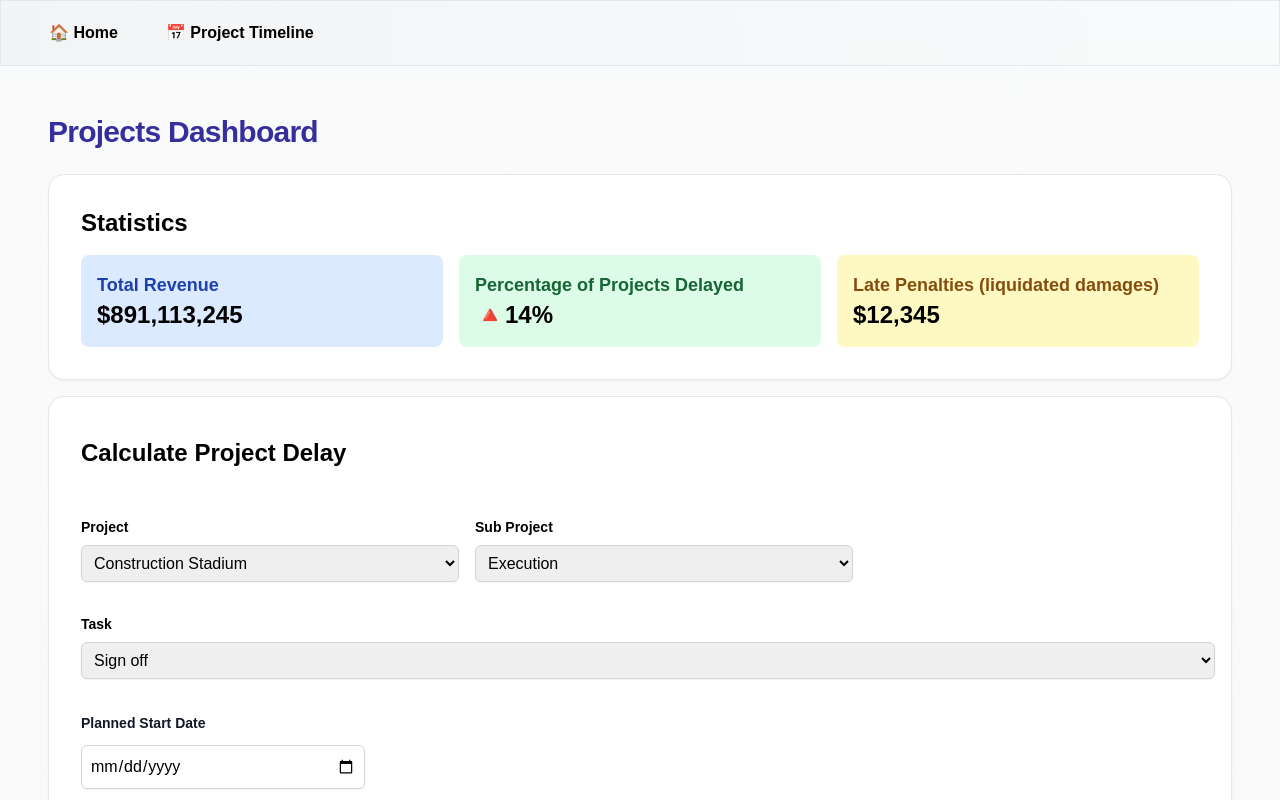
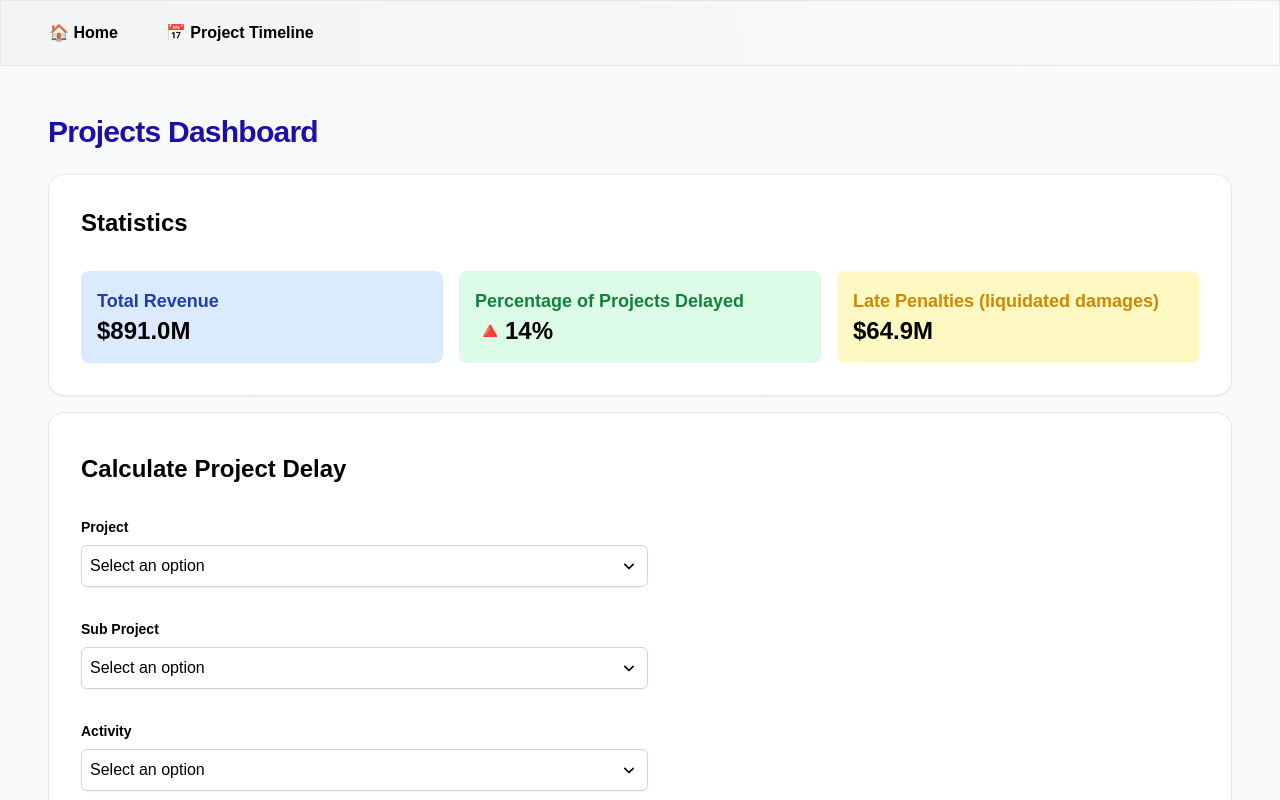
Before and after one commit to oshadhi-vanodhya/project-calculator, a Next.js app: page / in a window 1280 px wide. Shown: the top 800 px of the page. Built offline with nearby package versions, Linux system fonts and the light colour scheme.

Commit message:
added accessibility and fixed the clear button

```diff
--- /dev/null
+++ b/app/components/Customdropdown.tsx
@@ -0,0 +1,164 @@
+import { useState, useRef, useEffect } from 'react'; // Importing React hooks for managing state and effects
+
+// Defining the properties that the CustomDropdown component will accept
+interface CustomDropdownProps {
+  label: string;
+  options: string[];
+  onChange: (value: string) => void;
+  value: string;
+  required?: boolean;
+  placeholder?: string;
+}
+
+// Defining the CustomDropdown component using TypeScript
+const CustomDropdown: React.FC<CustomDropdownProps> = ({
+  label,
+  options,
+  onChange, // Function to call when an option is selected
+  value, // The currently selected value
+  required = true,
+}) => {
+  const [selected, setSelected] = useState<string | null>(value);
+  const [isOpen, setIsOpen] = useState(false);
+  const [focusedIndex, setFocusedIndex] = useState(0);
+  const dropdownRef = useRef<HTMLDivElement>(null);
+
+  // Function to toggle the dropdown open/close
+  const toggleDropdown = () => setIsOpen(!isOpen);
+
+  // Function to handle when an option is clicked
+  const handleOptionClick = (option: string) => {
+    setSelected(option); // Set the selected option
+    setIsOpen(false); // Close the dropdown
+    onChange(option); // Call the onChange function with the selected option
+  };
+
+  // Handling keyboard events for accessibility
+  const handleKeyDown = (event: React.KeyboardEvent) => {
+    if (event.key === 'Enter' || event.key === ' ') {
+      // Enter or space key toggles the dropdown
+      if (isOpen) {
+        const selectedOption = options[focusedIndex]; // Get the currently focused option
+        handleOptionClick(selectedOption); // Select it
+      } else {
+        toggleDropdown(); // Open the dropdown
+      }
+      event.preventDefault(); // Prevent default action
+    }
+
+    // If the dropdown is open, allow navigation with arrow keys
+    if (isOpen) {
+      const optionsCount = options.length; // Get the number of options
+
+      if (event.key === 'ArrowDown') {
+        event.preventDefault();
+        setFocusedIndex((prevIndex) => (prevIndex + 1) % optionsCount); // Move focus down
+      } else if (event.key === 'ArrowUp') {
+        event.preventDefault();
+        setFocusedIndex(
+          (prevIndex) => (prevIndex - 1 + optionsCount) % optionsCount
+        ); // Move focus up
+      } else if (event.key === 'Escape') {
+        setIsOpen(false); // Close the dropdown
+      }
+    }
+  };
+
+  // Effect to close the dropdown when clicking outside of it
+  useEffect(() => {
+    const handleClickOutside = (event: MouseEvent) => {
+      if (
+        dropdownRef.current &&
+        !dropdownRef.current.contains(event.target as Node)
+      ) {
+        setIsOpen(false); // Close dropdown if click is outside
+      }
+    };
+
+    document.addEventListener('mousedown', handleClickOutside);
+    return () => {
+      document.removeEventListener('mousedown', handleClickOutside);
+    };
+  }, [dropdownRef]);
+
+  useEffect(() => {
+    setSelected(value);
+  }, [value]);
+
+  // Render the dropdown component
+  return (
+    <div className="relative mb-4 pb-4">
+      {' '}
+      {/* Container for the dropdown */}
+      <label
+        className={`block mb-2 text-sm font-semibold ${required ? '' : ''}`}
+      >
+        {label} {/* Display the label */}
+        {required && ' '}
+      </label>
+      <div>
+        <div
+          className="flex justify-between w-full items-center p-2 border border-gray-300 rounded-md shadow-sm cursor-pointer"
+          onClick={toggleDropdown}
+          onKeyDown={handleKeyDown}
+          tabIndex={0}
+          aria-haspopup="listbox"
+          aria-expanded={isOpen}
+          required={required}
+          aria-required={required}
+          role="button"
+          aria-label={`Select ${label}`}
+        >
+          <span>{selected || 'Select an option'}</span>{' '}
+          {/* Show selected option or placeholder */}
+          {/* Dropdown icon */}
+          <svg
+            className={`w-5 h-5 transform transition-transform ${
+              isOpen ? 'rotate-180' : ''
+            }`}
+            fill="none"
+            viewBox="0 0 24 24"
+            stroke="currentColor"
+            aria-hidden="true"
+          >
+            <path
+              strokeLinecap="round"
+              strokeLinejoin="round"
+              strokeWidth={2}
+              d="M7 10l5 5 5-5"
+            />
+          </svg>
+        </div>
+        {/* Render options when the dropdown is open */}
+        {isOpen && (
+          <div
+            className="absolute z-10 w-full mt-1 bg-white border border-gray-300 rounded-lg shadow-lg"
+            role="listbox"
+            ref={dropdownRef}
+            aria-label={`Options for ${label}`}
+          >
+            {options.map((option, index) => (
+              <div
+                key={option}
+                className={`cursor-pointer p-4 ${
+                  focusedIndex === index
+                    ? 'bg-gray-50 hover:font-semibold hover:bg-gray-50 hover:text-indigo-600'
+                    : ''
+                }`}
+                role="option"
+                tabIndex={0}
+                onClick={() => handleOptionClick(option)}
+                onMouseEnter={() => setFocusedIndex(index)}
+                aria-selected={focusedIndex === index}
+              >
+                {option} {/* Display the option */}
+              </div>
+            ))}
+          </div>
+        )}
+      </div>
+    </div>
+  );
+};
+
+export default CustomDropdown;
--- a/app/components/DateInput.tsx
+++ b/app/components/DateInput.tsx
@@ -27,12 +27,13 @@ export default function DateInput({
           id={id}
           value={value}
           onChange={(e) => onChange(e.target.value)}
-          className="block flex-initial sm:w-screen md:w-1/2 lg:w-1/4 p-2 border border-gray-300 rounded-md shadow-sm focus:ring-2 focus:ring-inset focus:ring-indigo-600"
+          className="block  flex-initial sm:w-screen md:w-1/2 lg:w-1/4 p-2 border border-gray-300 rounded-md shadow-sm focus:ring-2 focus:ring-inset focus:ring-indigo-600 focus:border-indigo-500 transition duration-150 ease-in-out"
           required={required}
           aria-required={required}
           aria-label={label}
         />
       </div>
+
     </div>
   );
 }
--- a/app/page.tsx
+++ b/app/page.tsx
@@ -1,50 +1,66 @@
 'use client';
 
+// Importing necessary React hooks and components
 import { useState } from 'react';
 import { useRouter } from 'next/navigation';
 import Navigation from './components/Navigation';
 import StatisticsCard from './components/StatisticsCard';
 import DateInput from './components/DateInput';
+import CustomDropdown from './components/Customdropdown';
 
+
+// Main function component for the page
 export default function Page() {
   const [message, setMessage] = useState('');
   const [startDate, setStartDate] = useState('');
   const [endDate, setEndDate] = useState('');
-  const [isCalculated, setIsCalculated] = useState(false);
-  const router = useRouter();
+  const [isCalculated, setIsCalculated] = useState(false); // Tracks if delay has been calculated
+  const [project, setProject] = useState('');
+  const [subProject, setSubProject] = useState('');
+  const [activity, setActivity] = useState('');
 
+  const router = useRouter(); // Creating a router instance for navigation
+
+  // Function to handle form submission
   const handleSubmit = (e: React.FormEvent<HTMLFormElement>) => {
     e.preventDefault();
 
+    // Convert string dates to Date objects
     const start = new Date(startDate);
     const end = new Date(endDate);
 
+    // Validation: Ensure start date is before end date
     if (!startDate || !endDate || start > end) {
       setMessage(
         '❌ The end date must be later than the start date. Please select a valid date range.'
       );
-      setIsCalculated(false);
+      setIsCalculated(false); // Reset calculation state
       return;
     }
 
-    const timeDiff = end.getTime() - start.getTime();
-    const totalDaysDiff = Math.ceil(timeDiff / (1000 * 3600 * 24));
+    // Validation: Ensure all required fields are filled
+    if (!project || !subProject || !activity) {
+      setMessage('❌ Please fill out all required fields.');
+      setIsCalculated(false); // Reset calculation state
+      return;
+    }
 
+    // Calculate the difference between start and end dates
+    const timeDiff = end.getTime() - start.getTime(); // Time difference in milliseconds
+    const totalDaysDiff = Math.ceil(timeDiff / (1000 * 3600 * 24)); // Convert to days
+
+    // Break down the total days into years, months, and days
     const years = Math.floor(totalDaysDiff / 365);
     const months = Math.floor((totalDaysDiff % 365) / 30);
     const days = totalDaysDiff % 30;
 
+    // Message to display the delay
     let messageParts = [];
-
-    if (years > 0) {
+    if (years > 0)
       messageParts.push(`${years} ${years === 1 ? 'year' : 'years'}`);
-    }
-    if (months > 0) {
+    if (months > 0)
       messageParts.push(`${months} ${months === 1 ? 'month' : 'months'}`);
-    }
-    if (days > 0) {
-      messageParts.push(`${days} ${days === 1 ? 'day' : 'days'}`);
-    }
+    if (days > 0) messageParts.push(`${days} ${days === 1 ? 'day' : 'days'}`);
 
     setMessage(
       `⚠️ Notice of delay letter to be sent within ${messageParts.join(', ')}.`
@@ -52,37 +68,52 @@ export default function Page() {
     setIsCalculated(true);
   };
 
+  // Function to navigate to the timeline page
   const handleViewTimeline = () => {
     router.push(`/gantt?startDate=${startDate}&endDate=${endDate}`);
   };
 
+  // Handle dropdown selection changes
+  const handleDropdownChange1 = (value: string) => setProject(value);
+  const handleDropdownChange2 = (value: string) => setSubProject(value);
+  const handleDropdownChange3 = (value: string) => setActivity(value);
+
+  // Options for the dropdown menus
+  const options1 = [
+    'Construction Stadium',
+    'Construction Studio',
+    'Underground metro railway project',
+  ];
+  const options2 = ['Execution', 'Planning', 'Initiation'];
+  const options3 = ['Sign-Off', 'Final Delivery'];
+
   return (
     <main className="font-ftsystem flex-col box-content items-left justify-top">
       <Navigation />
-
       <div className="p-8">
+        <div className="grid grid-cols-1 sm:grid-cols-2 md:grid-cols-3 gap-4"></div>
+        {/* Main heading of the page */}
         <h1
-          className="font-bold text-balance text-black tracking-tight mb-6 sm:text-3xl md:text-3xl lg:text-3xl xl:text-3.5xl m-4"
-          style={{ color: '#352e9d' }}
+          className="mb-6 m-4 text-3xl font-bold text-balance text-black tracking-tight md:text-2xl lg:text-3xl xl:text-3xl"
+          style={{ color: '#190fac' }}
         >
           Projects Dashboard
         </h1>
-
+        {/* Section for displaying statistics */}
         <section
           className="p-8 pb-8 bg-white m-4 border shadow-sm rounded-2xl"
           aria-labelledby="statistics-heading"
         >
           <h2
             id="statistics-heading"
-            className="text-xl font-bold mb-4 xl:text-2xl"
+            className="text-xl font-bold mb-8 xl:text-2xl"
           >
             Statistics
           </h2>
-
           <div className="grid grid-cols-1 sm:grid-cols-2 md:grid-cols-3 gap-4">
             <StatisticsCard
               title="Total Revenue"
-              value="$891,113,245"
+              value="$891.0M"
               bgColor="bg-blue-100"
               textColor="text-blue-800"
             />
@@ -90,17 +121,18 @@ export default function Page() {
               title="Percentage of Projects Delayed"
               value="🔺14%"
               bgColor="bg-green-100"
-              textColor="text-green-800"
+              textColor="text-green-700"
             />
             <StatisticsCard
               title="Late Penalties (liquidated damages)"
-              value="$12,345"
+              value="$64.9M"
               bgColor="bg-yellow-100"
-              textColor="text-yellow-800"
+              textColor="text-yellow-600"
             />
           </div>
         </section>
 
+        {/* Form for calculating project delay */}
         <form
           onSubmit={handleSubmit}
           className="bg-white border p-4 pt-6 m-4 rounded-2xl shadow-sm"
@@ -113,55 +145,34 @@ export default function Page() {
             >
               Calculate Project Delay
             </h2>
-            <div className="flex flex-wrap space-x-4 mb-4 mt-4">
-              <div className="flex-initial w-full md:w-1/3 mb-4 mt-4">
-                <label
-                  htmlFor="project"
-                  className="block mb-2 text-sm font-semibold"
-                >
-                  Project
-                </label>
-                <select
-                  className="block w-full p-2 border border-gray-300 rounded-md shadow-sm focus:ring-2 focus:ring-inset focus:ring-indigo-600"
-                  id="project"
+            <div className="flex gap-4 mb-0 mt-4">
+              <div className="w-full md:w-1/2">
+                {/* Dropdowns for project, sub-project, and activity selection */}
+                <CustomDropdown
+                  label="Project"
+                  options={options1}
+                  onChange={handleDropdownChange1}
+                  value={project}
                   required
-                >
-                  <option value="Construction">Construction Stadium</option>
-                </select>
-              </div>
-
-              <div className="flex-initial w-full md:w-1/3 mb-4 mt-4">
-                <label
-                  htmlFor="subproject"
-                  className="block mb-2 text-sm font-semibold"
-                >
-                  Sub Project
-                </label>
-                <select
-                  className="block w-full p-2 border border-gray-300 rounded-md shadow-sm focus:ring-2 focus:ring-inset focus:ring-indigo-600"
-                  id="subproject"
+                />
+                <CustomDropdown
+                  label="Sub Project"
+                  options={options2}
+                  onChange={handleDropdownChange2}
+                  value={subProject}
                   required
-                >
-                  <option value="Execution">Execution</option>
-                </select>
+                />
+                <CustomDropdown
+                  label="Activity"
+                  options={options3}
+                  onChange={handleDropdownChange3}
+                  value={activity}
+                  required
+                />
               </div>
             </div>
-            <div className="flex-initial w-full mb-8 mt-4 ">
-              <label
-                htmlFor="task"
-                className="block mb-2 text-sm font-semibold"
-              >
-                Task
-              </label>
-              <select
-                className="block w-full p-2 border border-gray-300 rounded-md shadow-sm focus:ring-2 focus:ring-inset focus:ring-indigo-600"
-                id="task"
-                required
-              >
-                <option value="Signoff">Sign off</option>
-              </select>
-            </div>
 
+            {/* Date input fields for start and end dates */}
             <DateInput
               id="start-date"
               label="Planned Start Date"
@@ -169,46 +180,51 @@ export default function Page() {
               onChange={setStartDate}
               required
             />
-
             <DateInput
               id="end-date"
-              label="Actual Start Date"
+              label="Actual End Date"
               value={endDate}
               onChange={setEndDate}
               required
             />
           </div>
 
+          {/* Buttons for submitting the form or clearing the input */}
           <div className="flex space-x-4 mt-10 mb-12 ml-4">
             <button
               type="submit"
               className="p-3 px-6 bg-indigo-600 text-md font-semibold text-white rounded-md shadow-sm hover:ring hover:ring-indigo-600 hover:ring-2 hover:ring-offset-4 hover:ring-offset-indigo-100 focus:outline-none focus:ring-2 focus:ring-offset-2 focus:ring-indigo-500"
               aria-label="Calculate Delay"
             >
-            ⏰ Calculate Delay
+              ⏰ Calculate Delay
             </button>
             <button
               type="button"
               onClick={() => {
+                // Reset all fields to empty
                 setStartDate('');
                 setEndDate('');
                 setMessage('');
                 setIsCalculated(false);
+                setProject('');
+                setSubProject('');
+                setActivity('');
               }}
               className="p-3 px-6 bg-gray-50 text-md font-semibold text-gray rounded-md shadow-sm hover:ring hover:ring-gray-300 hover:ring-2 hover:ring-offset-4 hover:ring-offset-gray-50 border focus:outline-none focus:ring-2 focus:ring-offset-2 focus:ring-gray-500"
-              aria-label="Clear Dates"
+              aria-label="Clear Form"
             >
-            ✨ Clear Dates
+              ✨ Clear
             </button>
           </div>
 
+          {/* Display the result message after calculation */}
           {message && (
             <div
               className={`flex space-x-4 mt-10 mb-12 ml-4 mr-4 justify-between ${
                 isCalculated
                   ? 'p-4 text-gray-900 bg-indigo-50'
                   : 'p-0 w-3/4 text-red-600'
-              } rounded-xl`}
+              }`}
               role="alert"
               aria-live="polite"
             >
```
